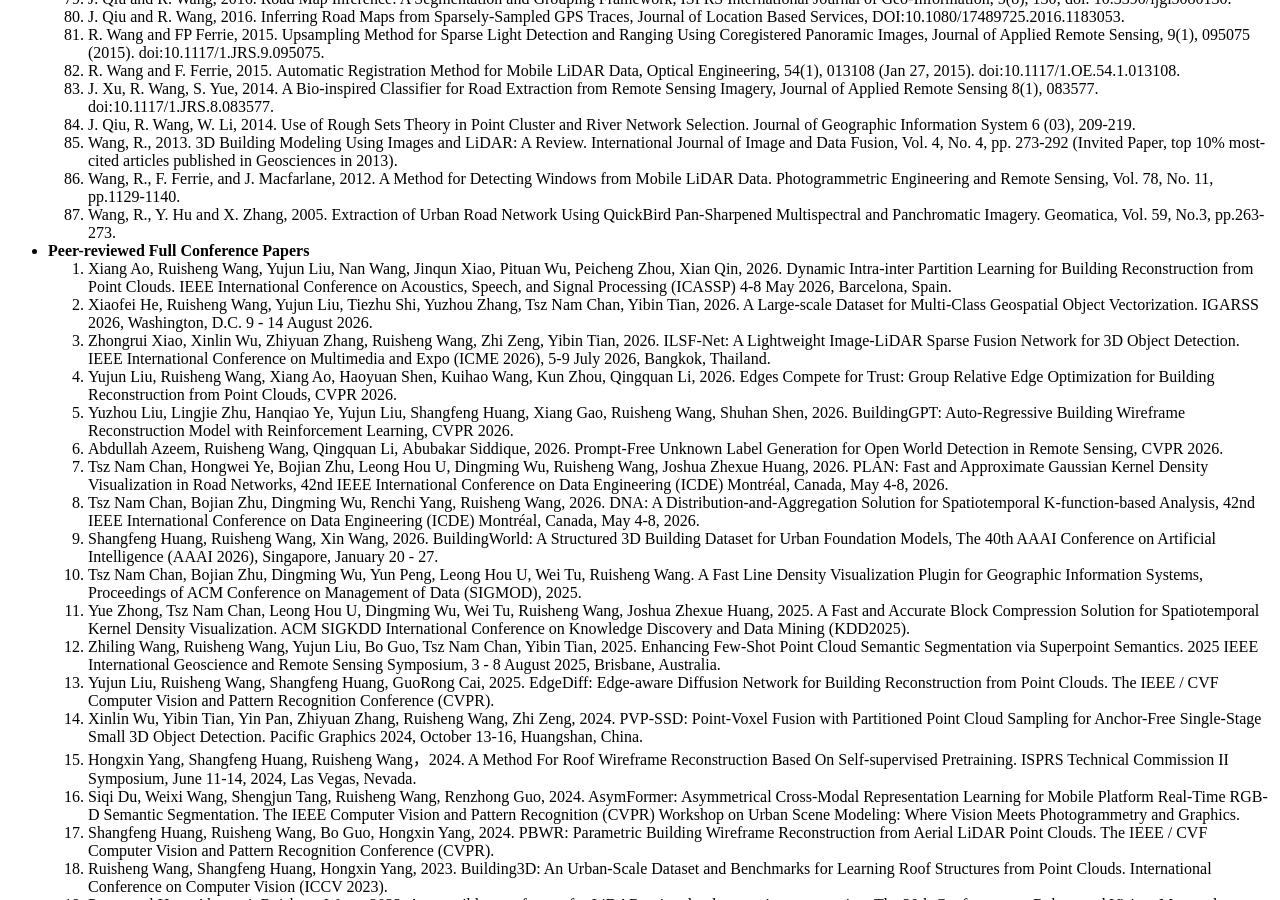
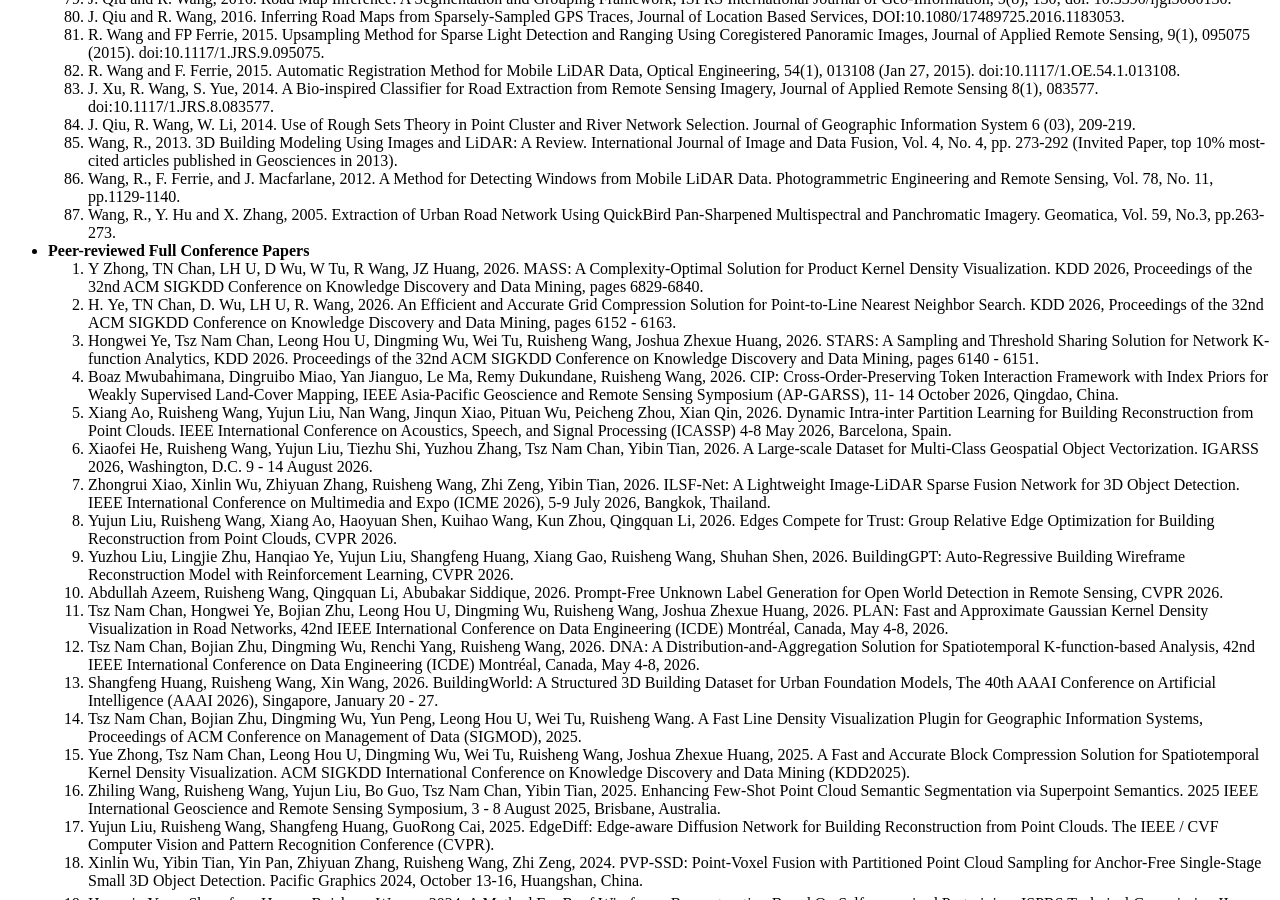
Before and after one commit to ruishengwang/ruishengwang.github.io, a Jekyll site: the page built from _pages/includes/publications.md, in a window 1280 px wide and 900 px high, scrolled down 3462 px. Built offline with Jekyll 4.4.1, drawn with Linux system fonts in a browser that asks for light colours; our own code applies the rules of GitHub Pages for plain Markdown files.

Commit message:
Update publications.md

```diff
--- a/_pages/includes/publications.md
+++ b/_pages/includes/publications.md
@@ -96,38 +96,42 @@
 
 
 - **Peer-reviewed Full Conference Papers**
-1. Xiang Ao, Ruisheng Wang, Yujun Liu, Nan Wang, Jinqun Xiao, Pituan Wu, Peicheng Zhou, Xian Qin, 2026. Dynamic Intra-inter Partition Learning for Building Reconstruction from Point Clouds. IEEE International Conference on Acoustics, Speech, and Signal Processing (ICASSP) 4-8 May 2026, Barcelona, Spain.
-2. Xiaofei He, Ruisheng Wang, Yujun Liu, Tiezhu Shi, Yuzhou Zhang, Tsz Nam Chan, Yibin Tian,  2026. A Large-scale Dataset for Multi-Class Geospatial Object Vectorization. IGARSS 2026, Washington, D.C. 9 - 14 August 2026.
-3. Zhongrui Xiao, Xinlin Wu, Zhiyuan Zhang, Ruisheng Wang, Zhi Zeng, Yibin Tian, 2026. ILSF-Net: A Lightweight Image-LiDAR Sparse Fusion Network for 3D Object Detection. IEEE International Conference on Multimedia and Expo (ICME 2026), 5-9 July 2026, Bangkok, Thailand.
-4. Yujun Liu, Ruisheng Wang, Xiang Ao, Haoyuan Shen, Kuihao Wang, Kun Zhou, Qingquan Li, 2026. Edges Compete for Trust: Group Relative Edge Optimization for Building Reconstruction from Point Clouds, CVPR 2026.
-5. Yuzhou Liu, Lingjie Zhu, Hanqiao Ye, Yujun Liu, Shangfeng Huang, Xiang Gao, Ruisheng Wang, Shuhan Shen, 2026. BuildingGPT: Auto-Regressive Building Wireframe Reconstruction Model with Reinforcement Learning, CVPR 2026.
-6. Abdullah Azeem, Ruisheng Wang, Qingquan Li, Abubakar Siddique, 2026. Prompt-Free Unknown Label Generation for Open World Detection in Remote Sensing, CVPR 2026.
-7. Tsz Nam Chan, Hongwei Ye, Bojian Zhu, Leong Hou U, Dingming Wu, Ruisheng Wang, Joshua Zhexue Huang, 2026. PLAN: Fast and Approximate Gaussian Kernel Density Visualization in Road Networks, 42nd IEEE International Conference on Data Engineering (ICDE) Montréal, Canada, May 4-8, 2026.
-8. Tsz Nam Chan, Bojian Zhu, Dingming Wu, Renchi Yang, Ruisheng Wang, 2026. DNA: A Distribution-and-Aggregation Solution for Spatiotemporal K-function-based Analysis, 42nd IEEE International Conference on Data Engineering (ICDE) Montréal, Canada, May 4-8, 2026.
-9. Shangfeng Huang, Ruisheng Wang, Xin Wang, 2026. BuildingWorld: A Structured 3D Building Dataset for Urban Foundation Models, The 40th AAAI Conference on Artificial Intelligence (AAAI 2026), Singapore, January 20 - 27.
-10. Tsz Nam Chan, Bojian Zhu, Dingming Wu, Yun Peng, Leong Hou U, Wei Tu, Ruisheng Wang. A Fast Line Density Visualization Plugin for Geographic Information Systems, Proceedings of ACM Conference on Management of Data (SIGMOD), 2025.
-11.	Yue Zhong, Tsz Nam Chan, Leong Hou U, Dingming Wu, Wei Tu, Ruisheng Wang, Joshua Zhexue Huang, 2025. A Fast and Accurate Block Compression Solution for Spatiotemporal Kernel Density Visualization. ACM SIGKDD International Conference on Knowledge Discovery and Data Mining (KDD2025).
-12.	Zhiling Wang, Ruisheng Wang, Yujun Liu, Bo Guo, Tsz Nam Chan, Yibin Tian, 2025. Enhancing Few-Shot Point Cloud Semantic Segmentation via Superpoint Semantics. 2025 IEEE International Geoscience and Remote Sensing Symposium, 3 - 8 August 2025, Brisbane, Australia.
-13.	Yujun Liu, Ruisheng Wang, Shangfeng Huang, GuoRong Cai, 2025. EdgeDiff: Edge-aware Diffusion Network for Building Reconstruction from Point Clouds. The IEEE / CVF Computer Vision and Pattern Recognition Conference (CVPR).
-14.	Xinlin Wu, Yibin Tian, Yin Pan, Zhiyuan Zhang, Ruisheng Wang, Zhi Zeng, 2024. PVP-SSD: Point-Voxel Fusion with Partitioned Point Cloud Sampling for Anchor-Free Single-Stage Small 3D Object Detection. Pacific Graphics 2024, October 13-16, Huangshan, China.
-15.	Hongxin Yang, Shangfeng Huang, Ruisheng Wang，2024. A Method For Roof Wireframe Reconstruction Based On Self-supervised Pretraining. ISPRS Technical Commission II Symposium, June 11-14, 2024, Las Vegas, Nevada.
-16.	Siqi Du, Weixi Wang, Shengjun Tang, Ruisheng Wang, Renzhong Guo, 2024. AsymFormer: Asymmetrical Cross-Modal Representation Learning for Mobile Platform Real-Time RGB-D Semantic Segmentation. The IEEE Computer Vision and Pattern Recognition (CVPR) Workshop on Urban Scene Modeling: Where Vision Meets Photogrammetry and Graphics.
-2.	Shangfeng Huang, Ruisheng Wang, Bo Guo, Hongxin Yang, 2024. PBWR: Parametric Building Wireframe Reconstruction from Aerial LiDAR Point Clouds. The IEEE / CVF Computer Vision and Pattern Recognition Conference (CVPR).
-3.	Ruisheng Wang, Shangfeng Huang, Hongxin Yang, 2023. Building3D: An Urban-Scale Dataset and Benchmarks for Learning Roof Structures from Point Clouds. International Conference on Computer Vision (ICCV 2023).
-4.	Perpertual Hope Akwensi, Ruisheng Wang, 2023. A reversible transformer for LiDAR point cloud semantic segmentation. The 20th Conference on Robots and Vision, Montreal, Quebec, June 6 - June 8, 2023.
-5.	Perpetual Hope Akwensi, Ruisheng Wang, 2022. Attention-based Multi-scale Graph Convolution for Point Cloud Semantic Segmentation. IEEE IGARSS 2022, Kuala Lumpur, Malaysia, 17 - 22 July.
-6.	Hongxin Yang, Hailun Yan, Ruisehng Wang, 2022. Bert-enhanced with Context-aware Embedding for Instance Segmentation in 3D Point Clouds. IEEE IGARSS 2022, Kuala Lumpur, Malaysia, 17 - 22 July.
-7.	Xu, W., Long, C., Wang, R., & Wang, G. (2021). DRB-GAN: A Dynamic ResBlock Generative Adversarial Network for Artistic Style Transfer. IEEE/CVF International Conference on Computer Vision (ICCV), oral (acceptance rate: 3%).
-8.	T. Yu and R. Wang, 2016. "Enhancing Scene Parsing by Transferring Structures via Efficient Low-rank Graph Matching", The 24th ACM SIGSPATIAL International Conference on Advances in Geographic Information Systems, Oct 31 - Nov 3, San Francisco Bay Area, California, USA (full paper acceptance rate 18%, 40 out of 217).
-9.	Peethambaran, Jiju; Parakkat, Amal Dev; Muthuganapathy, Ramanathan; Tagliasacchi, Andrea; Wang, Ruisheng, 2018. Incremental Labeling of Voronoi Vertices for Shape Reconstruction, Computer Graphics Forum.
-10.	T. Yu and R. Wang, 2016. "Graph Matching with Low-rank Regularization", WACV 2016: IEEE Winter Conference on Applications of Computer Vision, March 7-9, Lake Placid, NY, USA (acceptance rate 42.3%).
-11.	J. Qiu, R. Wang, and X. Wang 2014. Inferring Road Maps from Sparsely-Sampled GPS Traces, Proceedings of the 27th Canadian Conference on Artificial Intelligence, May 6-9, Montréal, Québec, Canada, pp. 339-344.
-12.	R. Wang, F. Ferrie, and J. Macfarlane 2012. Automatic Registration of Mobile LiDAR and Spherical Panoramas, The IEEE Computer Vision and Pattern Recognition (CVPR) Workshop on Point Cloud Processing in Computer Vision, 16 June, Providence, Rhode Island (oral).
-13.	R. Wang, J. Bach, J. Macfarlane, and F. Ferrie, 2012. A New Upsampling Method for Mobile LiDAR Data, IEEE Workshop on Applications of Computer Vision (WACV), Breckenridge, Colorado, Jan 9-11. (Accepted as complete oral, acceptance rate 8.5%, 12 out of 142 submissions).
-14.	R. Wang, J. Bach, and F. Ferrie, 2011. Window Detection from Mobile LiDAR Data, IEEE Workshop on Applications of Computer Vision (WACV), Kona, Hawaii, Jan 5-7 (acceptance rate 46%).
-15.	T. Pylvanainen, K. Roimela, R. Vedantham, J. Itaranta, R. Wang, R. Grzeszczuk, 2010. Automatic Alignment and Multi-View Segmentation of Street View Data using 3D Shape Priors, Symposium on 3D Data Processing, Visualization and Transmission (3DPVT), Paris, France, May (Oral).
-16.	X. Chen, M. Stroila, R. Wang, B. Kohlmeyer, N. Alwar, J. Bach, 2009. Next Generation Map Making: Geo-Referenced Ground-Level LIDAR Point Clouds for Automatic Retro-Reflective Road Feature Extraction. The 17th ACM SIGSPATIAL International Conference on Advances in Geographic Information System, Seattle, USA, Nov. (acceptance rate 22%).
-17.	Wang, R. and Ferrie, F.P., 2008. Camera Localization and Building Reconstruction from Single Monocular Images. The IEEE Computer Vision and Pattern Recognition (CVPR) Workshop on Visual Localization for Mobile Platforms, 28 June, Anchorage, Alaska (Oral).
+1. Y Zhong, TN Chan, LH U, D Wu, W Tu, R Wang, JZ Huang, 2026. MASS: A Complexity-Optimal Solution for Product Kernel Density Visualization. KDD 2026, Proceedings of the 32nd ACM SIGKDD Conference on Knowledge Discovery and Data Mining, pages 6829-6840.
+2. H. Ye, TN Chan, D. Wu, LH U, R. Wang, 2026. An Efficient and Accurate Grid Compression Solution for Point-to-Line Nearest Neighbor Search. KDD 2026, Proceedings of the 32nd ACM SIGKDD Conference on Knowledge Discovery and Data Mining, pages 6152 - 6163.
+3. Hongwei Ye, Tsz Nam Chan, Leong Hou U, Dingming Wu, Wei Tu, Ruisheng Wang, Joshua Zhexue Huang, 2026. STARS: A Sampling and Threshold Sharing Solution for Network K-function Analytics, KDD 2026. Proceedings of the 32nd ACM SIGKDD Conference on Knowledge Discovery and Data Mining, pages 6140 - 6151.
+4. Boaz Mwubahimana, Dingruibo Miao, Yan Jianguo, Le Ma, Remy Dukundane, Ruisheng Wang, 2026. CIP: Cross-Order-Preserving Token Interaction Framework with Index Priors for Weakly Supervised Land-Cover Mapping, IEEE Asia-Pacific Geoscience and Remote Sensing Symposium (AP-GARSS), 11- 14 October 2026, Qingdao, China.
+5. Xiang Ao, Ruisheng Wang, Yujun Liu, Nan Wang, Jinqun Xiao, Pituan Wu, Peicheng Zhou, Xian Qin, 2026. Dynamic Intra-inter Partition Learning for Building Reconstruction from Point Clouds. IEEE International Conference on Acoustics, Speech, and Signal Processing (ICASSP) 4-8 May 2026, Barcelona, Spain.
+6. Xiaofei He, Ruisheng Wang, Yujun Liu, Tiezhu Shi, Yuzhou Zhang, Tsz Nam Chan, Yibin Tian,  2026. A Large-scale Dataset for Multi-Class Geospatial Object Vectorization. IGARSS 2026, Washington, D.C. 9 - 14 August 2026.
+7. Zhongrui Xiao, Xinlin Wu, Zhiyuan Zhang, Ruisheng Wang, Zhi Zeng, Yibin Tian, 2026. ILSF-Net: A Lightweight Image-LiDAR Sparse Fusion Network for 3D Object Detection. IEEE International Conference on Multimedia and Expo (ICME 2026), 5-9 July 2026, Bangkok, Thailand.
+8. Yujun Liu, Ruisheng Wang, Xiang Ao, Haoyuan Shen, Kuihao Wang, Kun Zhou, Qingquan Li, 2026. Edges Compete for Trust: Group Relative Edge Optimization for Building Reconstruction from Point Clouds, CVPR 2026.
+9. Yuzhou Liu, Lingjie Zhu, Hanqiao Ye, Yujun Liu, Shangfeng Huang, Xiang Gao, Ruisheng Wang, Shuhan Shen, 2026. BuildingGPT: Auto-Regressive Building Wireframe Reconstruction Model with Reinforcement Learning, CVPR 2026.
+10. Abdullah Azeem, Ruisheng Wang, Qingquan Li, Abubakar Siddique, 2026. Prompt-Free Unknown Label Generation for Open World Detection in Remote Sensing, CVPR 2026.
+11. Tsz Nam Chan, Hongwei Ye, Bojian Zhu, Leong Hou U, Dingming Wu, Ruisheng Wang, Joshua Zhexue Huang, 2026. PLAN: Fast and Approximate Gaussian Kernel Density Visualization in Road Networks, 42nd IEEE International Conference on Data Engineering (ICDE) Montréal, Canada, May 4-8, 2026.
+12. Tsz Nam Chan, Bojian Zhu, Dingming Wu, Renchi Yang, Ruisheng Wang, 2026. DNA: A Distribution-and-Aggregation Solution for Spatiotemporal K-function-based Analysis, 42nd IEEE International Conference on Data Engineering (ICDE) Montréal, Canada, May 4-8, 2026.
+13. Shangfeng Huang, Ruisheng Wang, Xin Wang, 2026. BuildingWorld: A Structured 3D Building Dataset for Urban Foundation Models, The 40th AAAI Conference on Artificial Intelligence (AAAI 2026), Singapore, January 20 - 27.
+14. Tsz Nam Chan, Bojian Zhu, Dingming Wu, Yun Peng, Leong Hou U, Wei Tu, Ruisheng Wang. A Fast Line Density Visualization Plugin for Geographic Information Systems, Proceedings of ACM Conference on Management of Data (SIGMOD), 2025.
+15.	Yue Zhong, Tsz Nam Chan, Leong Hou U, Dingming Wu, Wei Tu, Ruisheng Wang, Joshua Zhexue Huang, 2025. A Fast and Accurate Block Compression Solution for Spatiotemporal Kernel Density Visualization. ACM SIGKDD International Conference on Knowledge Discovery and Data Mining (KDD2025).
+16.	Zhiling Wang, Ruisheng Wang, Yujun Liu, Bo Guo, Tsz Nam Chan, Yibin Tian, 2025. Enhancing Few-Shot Point Cloud Semantic Segmentation via Superpoint Semantics. 2025 IEEE International Geoscience and Remote Sensing Symposium, 3 - 8 August 2025, Brisbane, Australia.
+17.	Yujun Liu, Ruisheng Wang, Shangfeng Huang, GuoRong Cai, 2025. EdgeDiff: Edge-aware Diffusion Network for Building Reconstruction from Point Clouds. The IEEE / CVF Computer Vision and Pattern Recognition Conference (CVPR).
+18.	Xinlin Wu, Yibin Tian, Yin Pan, Zhiyuan Zhang, Ruisheng Wang, Zhi Zeng, 2024. PVP-SSD: Point-Voxel Fusion with Partitioned Point Cloud Sampling for Anchor-Free Single-Stage Small 3D Object Detection. Pacific Graphics 2024, October 13-16, Huangshan, China.
+19.	Hongxin Yang, Shangfeng Huang, Ruisheng Wang，2024. A Method For Roof Wireframe Reconstruction Based On Self-supervised Pretraining. ISPRS Technical Commission II Symposium, June 11-14, 2024, Las Vegas, Nevada.
+20.	Siqi Du, Weixi Wang, Shengjun Tang, Ruisheng Wang, Renzhong Guo, 2024. AsymFormer: Asymmetrical Cross-Modal Representation Learning for Mobile Platform Real-Time RGB-D Semantic Segmentation. The IEEE Computer Vision and Pattern Recognition (CVPR) Workshop on Urban Scene Modeling: Where Vision Meets Photogrammetry and Graphics.
+21.	Shangfeng Huang, Ruisheng Wang, Bo Guo, Hongxin Yang, 2024. PBWR: Parametric Building Wireframe Reconstruction from Aerial LiDAR Point Clouds. The IEEE / CVF Computer Vision and Pattern Recognition Conference (CVPR).
+22.	Ruisheng Wang, Shangfeng Huang, Hongxin Yang, 2023. Building3D: An Urban-Scale Dataset and Benchmarks for Learning Roof Structures from Point Clouds. International Conference on Computer Vision (ICCV 2023).
+23.	Perpertual Hope Akwensi, Ruisheng Wang, 2023. A reversible transformer for LiDAR point cloud semantic segmentation. The 20th Conference on Robots and Vision, Montreal, Quebec, June 6 - June 8, 2023.
+24.	Perpetual Hope Akwensi, Ruisheng Wang, 2022. Attention-based Multi-scale Graph Convolution for Point Cloud Semantic Segmentation. IEEE IGARSS 2022, Kuala Lumpur, Malaysia, 17 - 22 July.
+25.	Hongxin Yang, Hailun Yan, Ruisehng Wang, 2022. Bert-enhanced with Context-aware Embedding for Instance Segmentation in 3D Point Clouds. IEEE IGARSS 2022, Kuala Lumpur, Malaysia, 17 - 22 July.
+26.	Xu, W., Long, C., Wang, R., & Wang, G. (2021). DRB-GAN: A Dynamic ResBlock Generative Adversarial Network for Artistic Style Transfer. IEEE/CVF International Conference on Computer Vision (ICCV), oral (acceptance rate: 3%).
+27.	T. Yu and R. Wang, 2016. "Enhancing Scene Parsing by Transferring Structures via Efficient Low-rank Graph Matching", The 24th ACM SIGSPATIAL International Conference on Advances in Geographic Information Systems, Oct 31 - Nov 3, San Francisco Bay Area, California, USA (full paper acceptance rate 18%, 40 out of 217).
+28.	Peethambaran, Jiju; Parakkat, Amal Dev; Muthuganapathy, Ramanathan; Tagliasacchi, Andrea; Wang, Ruisheng, 2018. Incremental Labeling of Voronoi Vertices for Shape Reconstruction, Computer Graphics Forum.
+29.	T. Yu and R. Wang, 2016. "Graph Matching with Low-rank Regularization", WACV 2016: IEEE Winter Conference on Applications of Computer Vision, March 7-9, Lake Placid, NY, USA (acceptance rate 42.3%).
+30.	J. Qiu, R. Wang, and X. Wang 2014. Inferring Road Maps from Sparsely-Sampled GPS Traces, Proceedings of the 27th Canadian Conference on Artificial Intelligence, May 6-9, Montréal, Québec, Canada, pp. 339-344.
+31.	R. Wang, F. Ferrie, and J. Macfarlane 2012. Automatic Registration of Mobile LiDAR and Spherical Panoramas, The IEEE Computer Vision and Pattern Recognition (CVPR) Workshop on Point Cloud Processing in Computer Vision, 16 June, Providence, Rhode Island (oral).
+32.	R. Wang, J. Bach, J. Macfarlane, and F. Ferrie, 2012. A New Upsampling Method for Mobile LiDAR Data, IEEE Workshop on Applications of Computer Vision (WACV), Breckenridge, Colorado, Jan 9-11. (Accepted as complete oral, acceptance rate 8.5%, 12 out of 142 submissions).
+33.	R. Wang, J. Bach, and F. Ferrie, 2011. Window Detection from Mobile LiDAR Data, IEEE Workshop on Applications of Computer Vision (WACV), Kona, Hawaii, Jan 5-7 (acceptance rate 46%).
+34.	T. Pylvanainen, K. Roimela, R. Vedantham, J. Itaranta, R. Wang, R. Grzeszczuk, 2010. Automatic Alignment and Multi-View Segmentation of Street View Data using 3D Shape Priors, Symposium on 3D Data Processing, Visualization and Transmission (3DPVT), Paris, France, May (Oral).
+35.	X. Chen, M. Stroila, R. Wang, B. Kohlmeyer, N. Alwar, J. Bach, 2009. Next Generation Map Making: Geo-Referenced Ground-Level LIDAR Point Clouds for Automatic Retro-Reflective Road Feature Extraction. The 17th ACM SIGSPATIAL International Conference on Advances in Geographic Information System, Seattle, USA, Nov. (acceptance rate 22%).
+36.	Wang, R. and Ferrie, F.P., 2008. Camera Localization and Building Reconstruction from Single Monocular Images. The IEEE Computer Vision and Pattern Recognition (CVPR) Workshop on Visual Localization for Mobile Platforms, 28 June, Anchorage, Alaska (Oral).
 
 
 - **Other Peer-reviewed Full Conference Papers** (e.g., reviewed abstracts)
```
